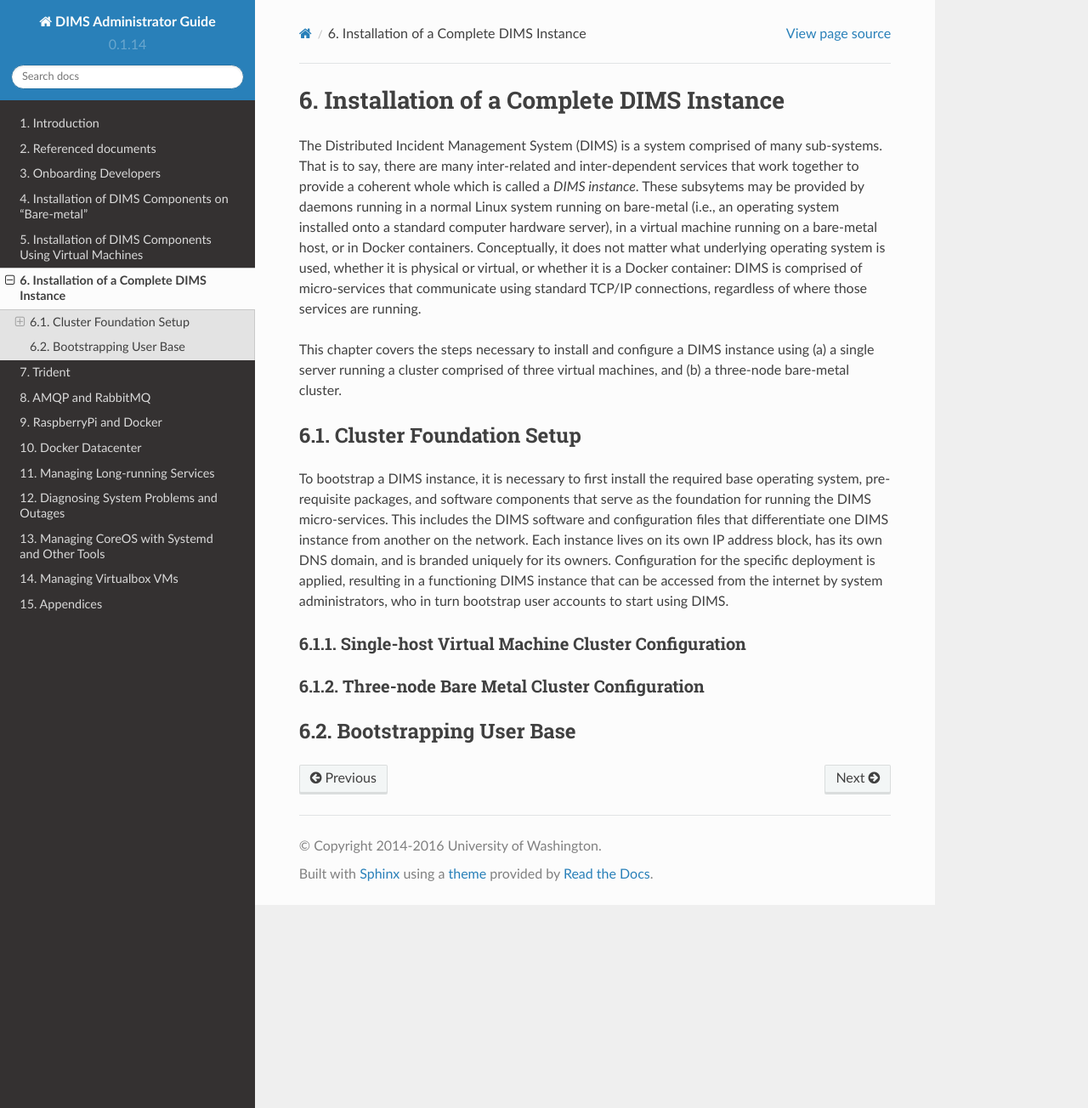
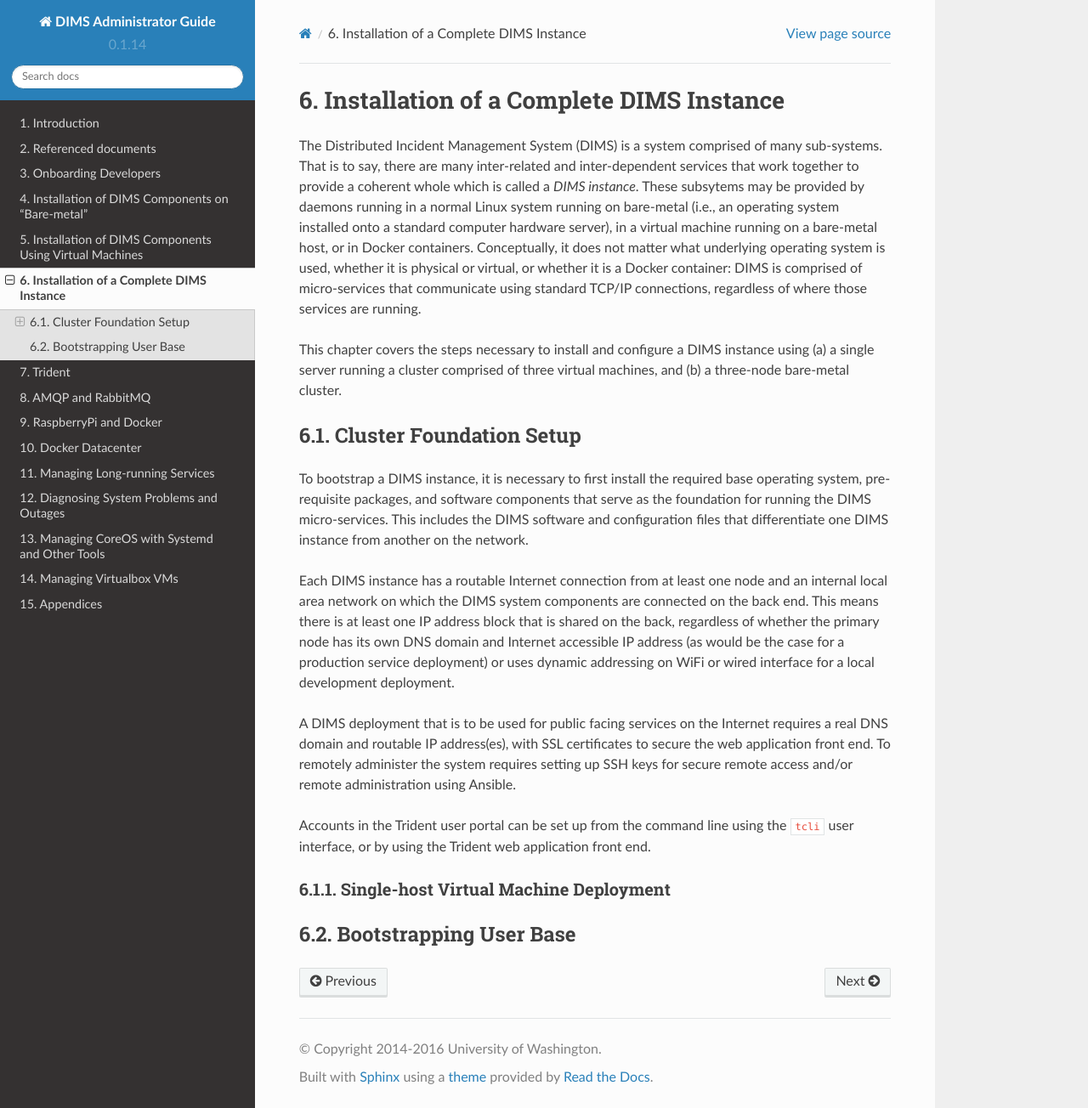
Before and after one commit to uw-dims/dims-adminguide, a Sphinx documentation site: the page built from docs/source/installingdimsinstance.rst, in a window 1280 px wide and 1304 px high. Shown: the whole window at 85% size. Built offline with Sphinx 7.4.7 and the Read the Docs theme 2.0.0, drawn with Linux system fonts in a browser that asks for light colours.

Commit message:
Update installing DIMS instance chapter

```diff
--- a/docs/source/installingdimsinstance.rst
+++ b/docs/source/installingdimsinstance.rst
@@ -28,59 +28,29 @@ To bootstrap a DIMS instance, it is necessary to first install the required
 base operating system, pre-requisite packages, and software components that
 serve as the foundation for running the DIMS micro-services. This includes the
 DIMS software and configuration files that differentiate one DIMS instance from
-another on the network. Each instance lives on its own IP address block, has
-its own DNS domain, and is branded uniquely for its owners. Configuration for
-the specific deployment is applied, resulting in a functioning DIMS instance
-that can be accessed from the internet by system administrators, who in turn
-bootstrap user accounts to start using DIMS.
+another on the network.
 
-.. _singleHostVirtualCluster:
+Each DIMS instance has a routable Internet connection from at least one
+node and an internal local area network on which the DIMS system components
+are connected on the back end. This means there is at least one IP address
+block that is shared on the back, regardless of whether the primary node
+has its own DNS domain and Internet accessible IP address (as would be
+the case for a production service deployment) or uses dynamic addressing
+on WiFi or wired interface for a local development deployment.
 
-Single-host Virtual Machine Cluster Configuration
-~~~~~~~~~~~~~~~~~~~~~~~~~~~~~~~~~~~~~~~~~~~~~~~~~
+A DIMS deployment that is to be used for public facing services on the
+Internet requires a real DNS domain and routable IP address(es), with
+SSL certificates to secure the web application front end. To remotely
+administer the system requires setting up SSH keys for secure remote
+access and/or remote administration using Ansible.
 
-.. todo::
+Accounts in the Trident user portal can be set up from the command
+line using the ``tcli`` user interface, or by using the Trident
+web application front end.
 
-    Write up instructions on how to deploy a three-node CoreOS
-    cluster using Virtualbox on a Debian Linux host operating
-    system using a single compute server.
+Single-host Virtual Machine Deployment
+~~~~~~~~~~~~~~~~~~~~~~~~~~~~~~~~~~~~~~
 
-    #. Install base operating system ala the dev laptops
-       with Ubuntu ``kickstart`` (or similar).
-
-    #. Install core pre-requisite packages (including
-       Virtualbox, etc.)
-
-    #. Configure to suit to be functional on the network.
-
-    #. Generate three VMs to create a CoreOS cluster on
-       the single host using its IP address as the entry
-       point (using port forwarding as needed to map
-       external IP address/port combinations to appropriate
-       internal IP address/port for micro-services.)
-
-..
-
-.. _threeNodeBareMetalCluster:
-
-Three-node Bare Metal Cluster Configuration
-~~~~~~~~~~~~~~~~~~~~~~~~~~~~~~~~~~~~~~~~~~~
-
-.. todo::
-
-    Write up instructions on how to deploy a three-node CoreOS
-    cluster on bare-metal hosts. This requires three servers
-    and one to three IP addresses (depending on ability to do
-    NAT forwarding from two of the three servers).
-
-    #. Prepare three ``cloud-config`` files for each of the
-       three CoreOS servers in the cluster.
-
-    #. Install CoreOS using bootable Linux ISO that references
-       ``cloud-config`` files by MAC address or other unique
-       identifier obtainable from the live-Linux OS).
-
-..
 
 .. _bootstrappingusers:
 
```
